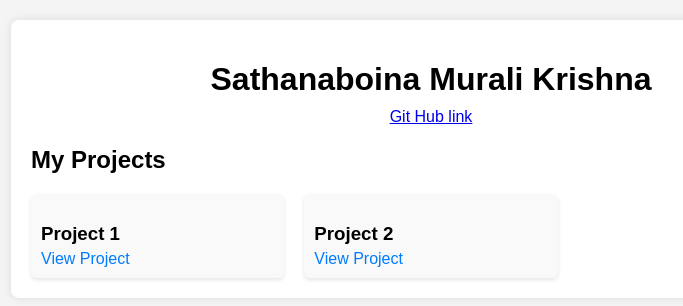
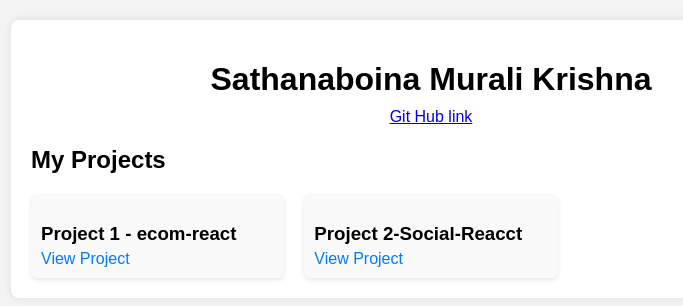
Before and after one commit to MuraliKrishnaSathanaboina/MuraliKrishnaSathanaboina.github.io, a plain HTML site: page index.html in a window 1280 px wide. Shown: the whole page, without its empty margins (209-892 px from the left). Drawn offline with Linux system fonts and the light colour scheme.

Commit message:
Update index.html

```diff
--- a/index.html
+++ b/index.html
@@ -5,6 +5,9 @@
   <meta name="viewport" content="width=device-width, initial-scale=1.0">
   <title>User Profile</title>
   <link rel="stylesheet" href="App.css">
+  <style>
+
+  </style>
 </head>
 <body>
   <div class="profile-container">
@@ -15,12 +18,12 @@
     <h2>My Projects</h2>
     <div class="projects">
       <div class="project-card">
-        <h3>Project 1</h3>
+        <h3>Project 1 - ecom-react</h3>
         <a href="https://muralikrishnasathanaboina.github.io/ecom-react/" target="_blank" rel="noopener noreferrer">View Project</a>
       </div>
       <div class="project-card">
-        <h3>Project 2</h3>
-        <a href="https://muralikrishnasathanaboina.github.io/login_page/" target="_blank" rel="noopener noreferrer">View Project</a>
+        <h3>Project 2-Social-Reacct</h3>
+        <a href="https://muralikrishnasathanaboina.github.io/social-react/" target="_blank" rel="noopener noreferrer">View Project</a>
       </div>
     </div>
   </div>
```
